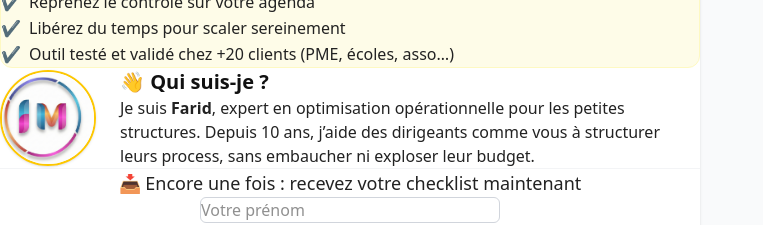
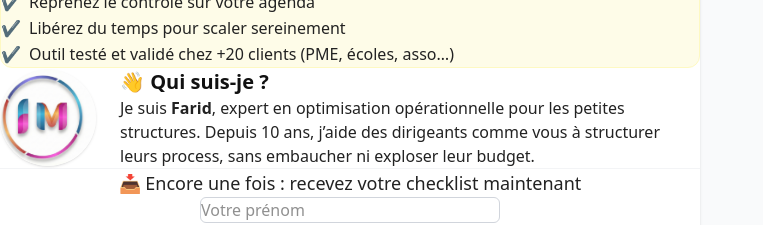
Before and after one commit to LeFrancilien/inno-mation-landing, a Next.js app: page /inno-mation in a window 1280 px wide. Shown: the part 1278-1503 px from the top of the page, without its empty margins (0-763 px from the left). Built offline with nearby package versions, Linux system fonts and the light colour scheme.

Commit message:
Remove yellow border from profile image

```diff
--- a/src/app/inno-mation/page.tsx
+++ b/src/app/inno-mation/page.tsx
@@ -78,7 +78,7 @@ export default function InnoMationLandingPage() {
                 {/* À PROPOS */}
                 <div className="mt-12 flex flex-col md:flex-row items-center gap-6">
                     <div className="shrink-0">
-                        <div className="relative w-24 h-24 overflow-hidden rounded-full border-2 border-yellow-400 shadow-sm">
+                        <div className="relative w-24 h-24 overflow-hidden rounded-full shadow-sm">
                             <Image
                                 src="/images/farid.jpg"
                                 alt="Farid"
```
